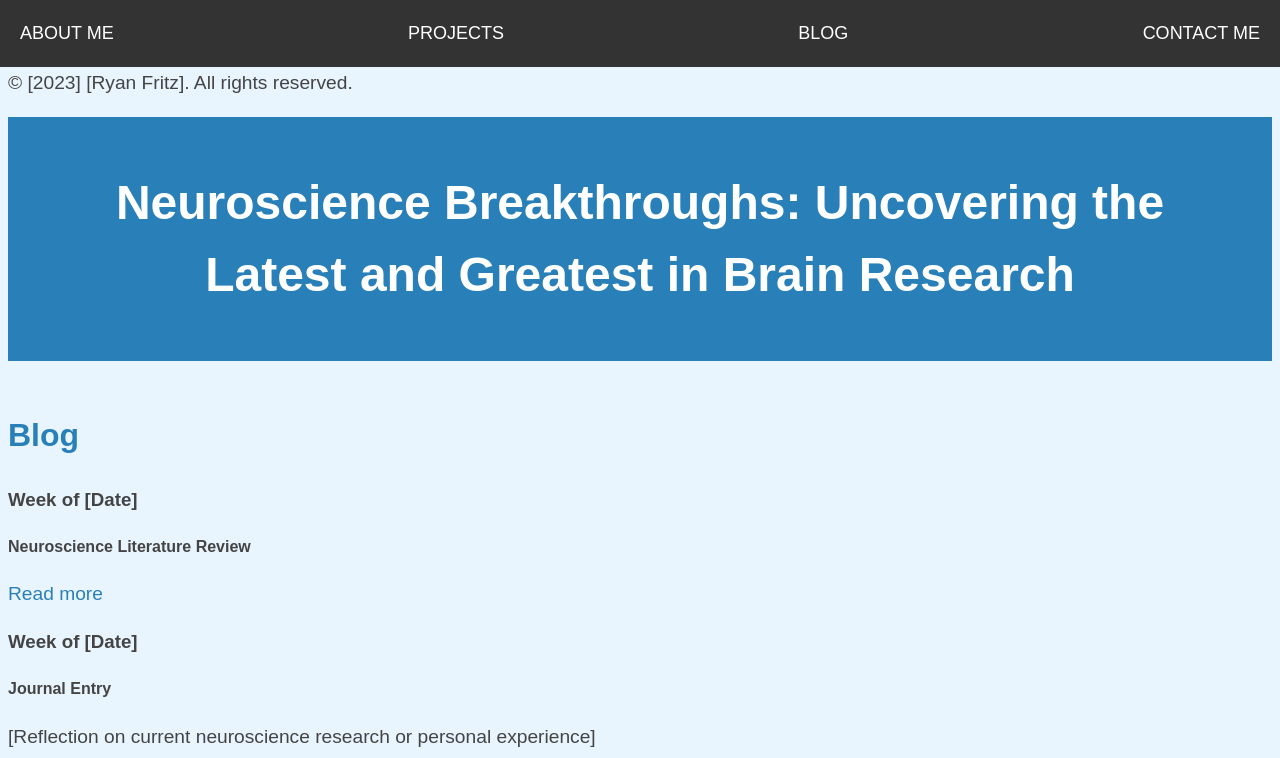
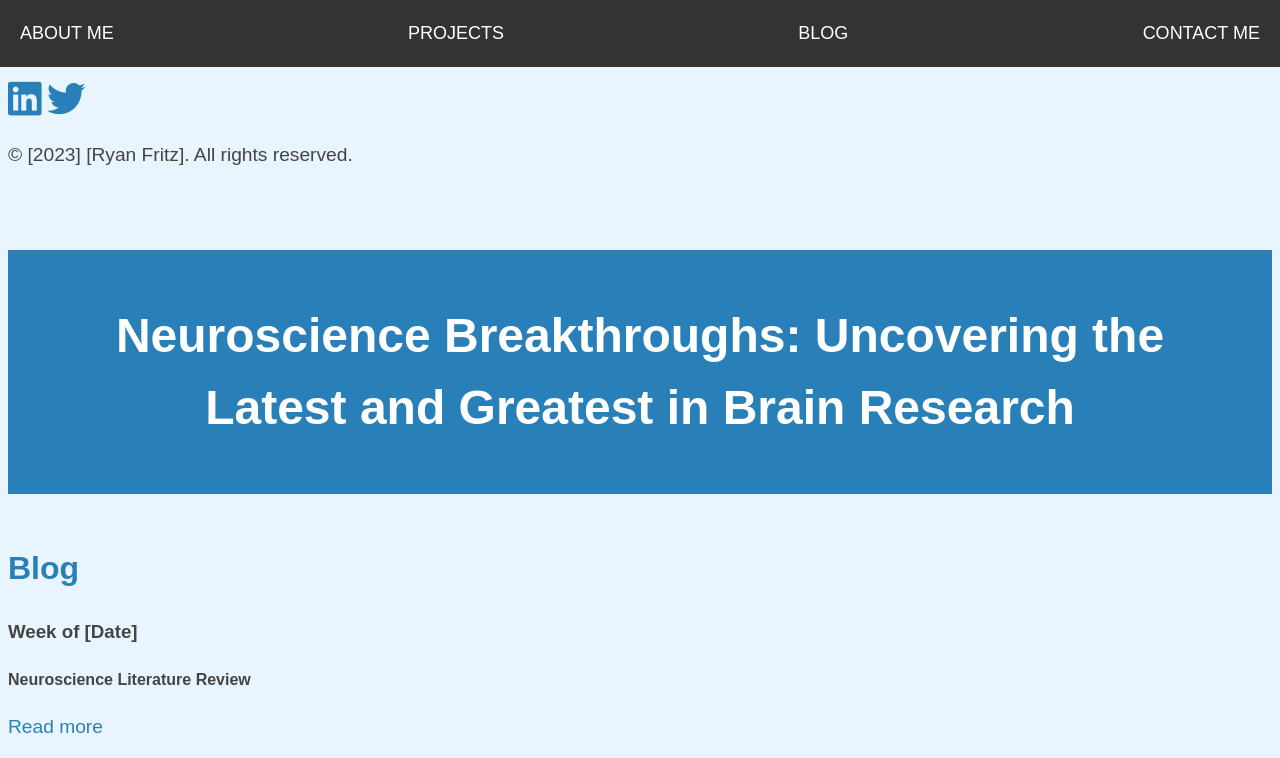
Before and after one commit to FritzTechNeuro/Website1, a plain HTML site: page blog.html in a window 1280 px wide. Shown: the top 758 px of the page. Drawn offline with nearby package versions, Linux system fonts and the light colour scheme; files that its build step writes are made by us from their sources.

Commit message:
Update style.css

```diff
--- a/style.css
+++ b/style.css
@@ -4,7 +4,6 @@ body {
   font-family: Arial, sans-serif;
   line-height: 1.5;
 }
-
 
 /* Navigation bar */
 nav {
@@ -42,7 +41,6 @@ nav ul li a {
 nav ul li a:hover {
   color: #ffc107;
 }
-
 
 header {
   background-color: #2980b9;
@@ -129,3 +127,8 @@ button[type=submit]:hover {
 .social-media {
   font-size: 1.2em;
 }
+
+/* Add this code to display the links and icons below the navigation bar */
+nav + * {
+  margin-top: 80px;
+}
```
